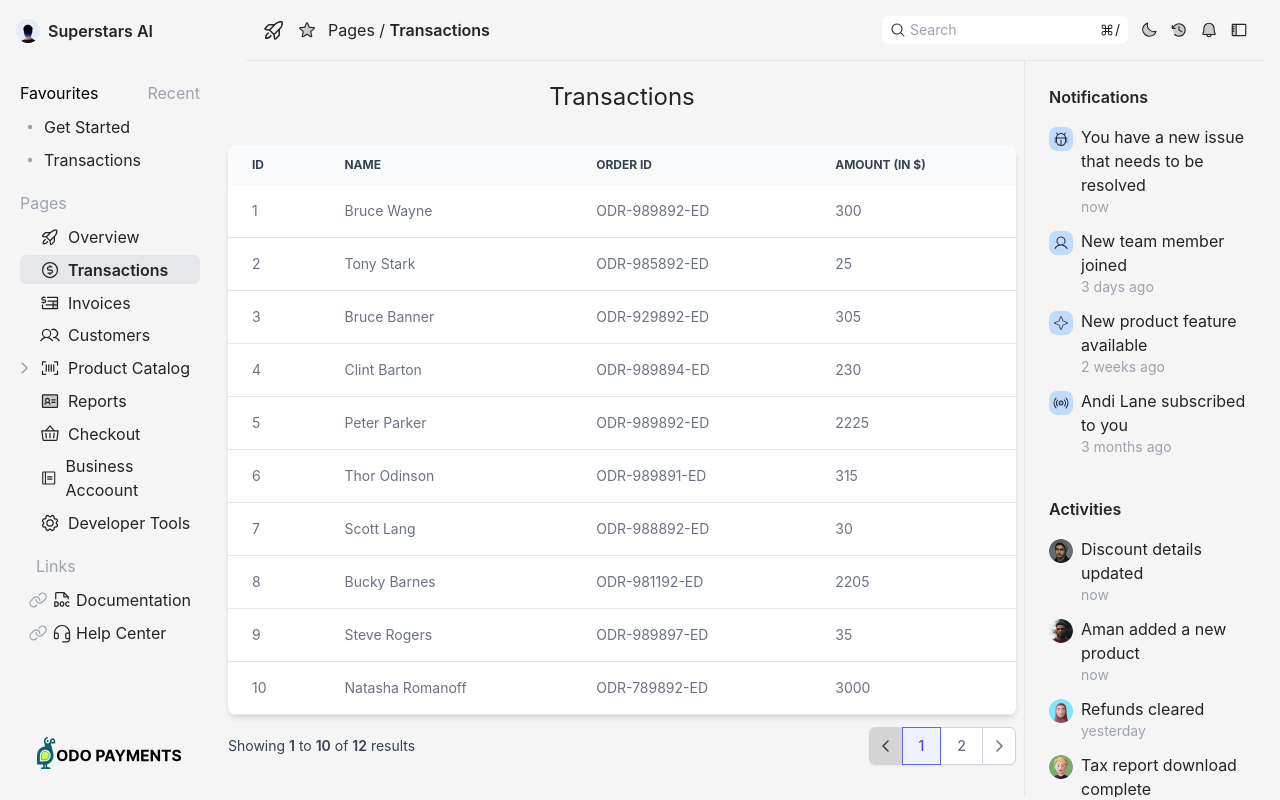
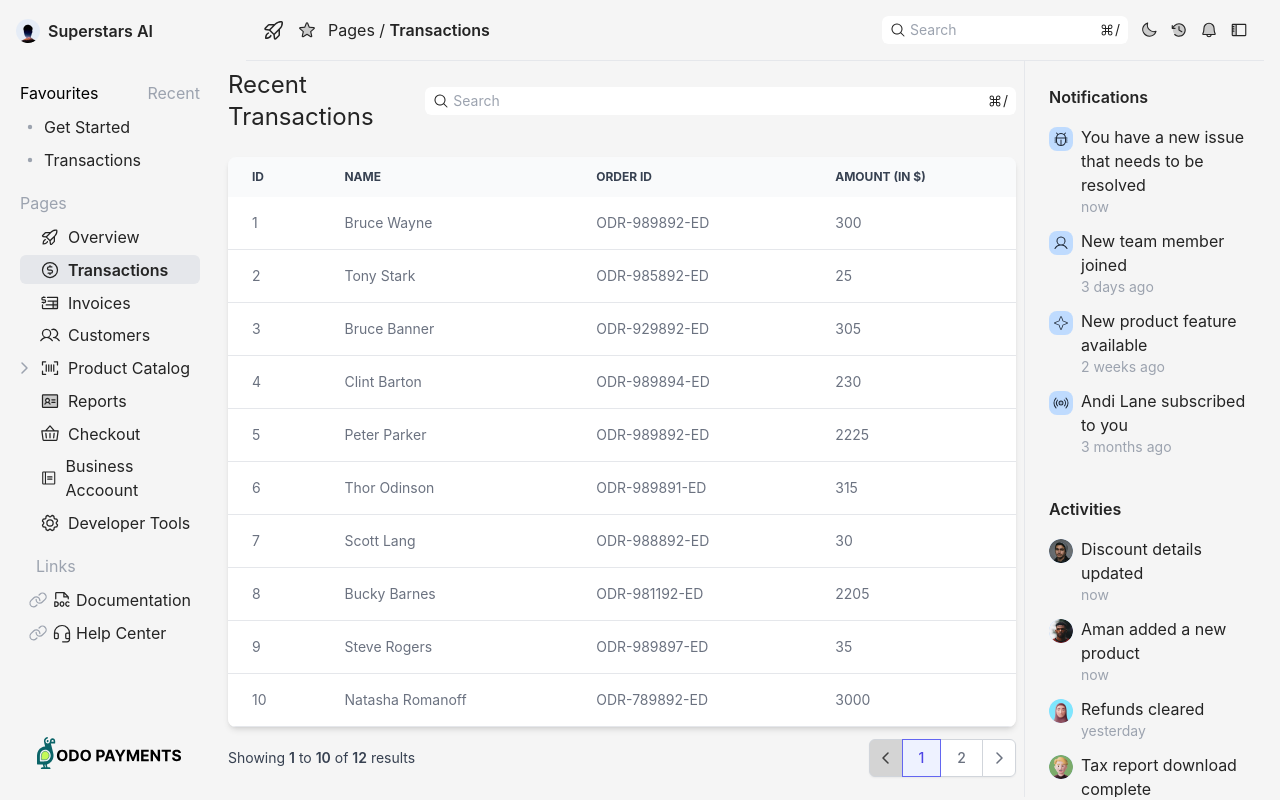
Before and after one commit to SohanVaigankar/tempdash, a React (Vite) app: page /transactions in a window 1280 px wide. Built offline with nearby package versions, Linux system fonts and the light colour scheme.

Commit message:
add: search functionality for transaction data

```diff
--- a/src/components/atoms/search-bar/SearchBar.tsx
+++ b/src/components/atoms/search-bar/SearchBar.tsx
@@ -1,19 +1,57 @@
 // icons
-import { PiCommand, PiMagnifyingGlass } from "react-icons/pi";
+import { useState } from "react";
+// icons
+import { PiCommand, PiMagnifyingGlass, PiXBold } from "react-icons/pi";
 
-const SearchBar = () => {
+type SearchBarProps = {
+  extraClassName?: string;
+  handleChange?: (arg: string) => void;
+};
+
+const SearchBar = (props: SearchBarProps) => {
+  const { extraClassName, handleChange } = props;
+
+  const [searchQuery, setSearchQuery] = useState<string>("");
+
+  const handleOnChange = (e) => {
+    e.stopPropagation();
+    setSearchQuery(e.target.value);
+    handleChange && handleChange(e.target.value);
+  };
+
+  const handleReset = () => {
+    setSearchQuery("");
+    handleChange && handleChange("");
+  };
+
   return (
-    <form className="relative rounded-md overflow-hidden flex  items-center dark:text-gray-400">
+    <div
+      className={`relative rounded-md overflow-hidden flex  items-center dark:text-gray-400 ${extraClassName}`}
+    >
       <PiMagnifyingGlass className="absolute left-2" fontSize={"1rem"} />
       <input
         type="text"
         placeholder="Search"
+        value={searchQuery}
         className="pl-7  py-1 text-sm rounded-md w-full focus:outline-none"
+        onChange={handleOnChange}
       />
-      <span className="absolute right-2 flex items-center text-sm">
-        <PiCommand fontSize={"1rem"} />/
+      <span
+        className="absolute right-2 flex items-center text-sm"
+        onClick={handleReset}
+      >
+        {searchQuery ? (
+          <PiXBold
+            fontSize={"1rem"}
+            className="hover:cursor-pointer hover:text-red-500"
+          />
+        ) : (
+          <>
+            <PiCommand fontSize={"1rem"} />/
+          </>
+        )}
       </span>
-    </form>
+    </div>
   );
 };
 
--- a/src/components/organisms/transactions-section/TransactionsSection.tsx
+++ b/src/components/organisms/transactions-section/TransactionsSection.tsx
@@ -1,4 +1,6 @@
+import { useMemo, useState } from "react";
 // components
+import SearchBar from "../../atoms/search-bar/SearchBar";
 import PaginatedTable from "../../molecules/paginated-table/PaginatedTable";
 // constants, helper fn
 import { MOCK_TRANSACTIONS_DATA } from "../../../utils/constants";
@@ -16,12 +18,38 @@ const TransactionsSection = () => {
     { key: "order_id", header: "Order ID", sortable: false },
     { key: "amount", header: "Amount (in $)" },
   ];
+
+  const [query, setQuery] = useState<string>("");
+
   const transactionData: Transaction[] = MOCK_TRANSACTIONS_DATA;
 
+  const handleSearch = (value: string) => {
+    setQuery(value);
+  };
+
+  // filtering out transaction data based on search query
+  const filteredTransactionData = useMemo(() => {
+    const filteredList = transactionData.filter(
+      (item) =>
+        String(item.id).includes(query) ||
+        item.name.toLowerCase().includes(query) ||
+        item.order_id.toLowerCase().includes(query) ||
+        String(item.amount).includes(query)
+    );
+    return filteredList;
+  }, [query, transactionData]);
+
   return (
-    <div className="container mx-auto mt-8">
+    <div className="container flex flex-col gap-6 mx-auto mt-8 lg:mt-0">
+      <div className="flex flex-col gap-6 xl:flex-row justify-between items-center w-full">
+        <div>Recent Transactions</div>
+        <SearchBar
+          extraClassName="max-w-[600px] w-full"
+          handleChange={handleSearch}
+        />
+      </div>
       <PaginatedTable
-        data={transactionData}
+        data={filteredTransactionData}
         columns={transactionTableHeaders}
         itemsPerPage={10}
       />
--- a/src/components/pages/transactions/Transactions.tsx
+++ b/src/components/pages/transactions/Transactions.tsx
@@ -3,8 +3,7 @@ import { TransactionsSection } from "../../organisms/transactions-section";
 
 const Transactions = () => {
   return (
-    <div className="h-full  w-full flex flex-col justify-center items-center flex-grow my-auto text-2xl p-2">
-      <div>Transactions</div>
+    <div className="h-full  w-full flex  justify-center items-center flex-grow my-auto text-2xl p-2">
       <TransactionsSection />
     </div>
   );
```
